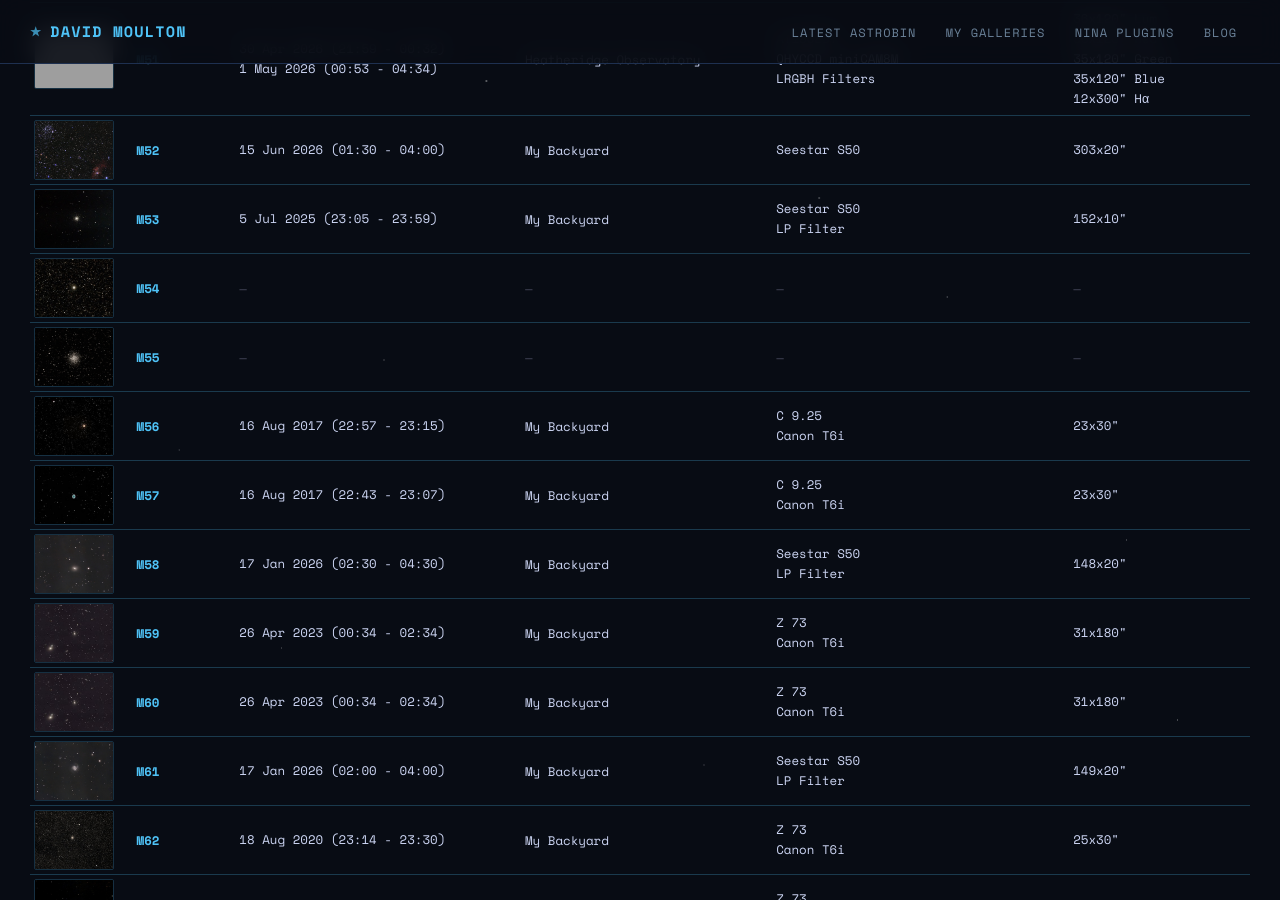
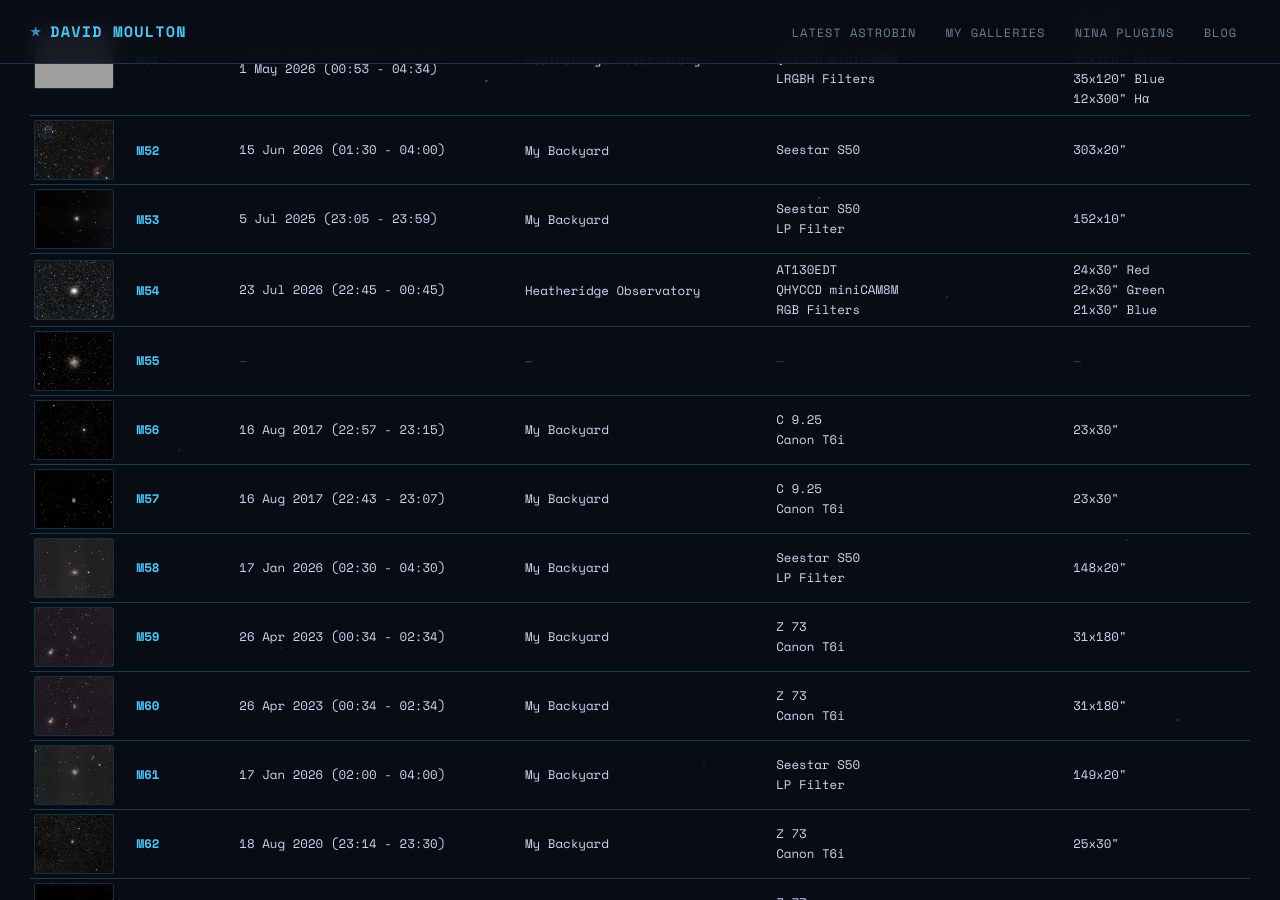
Before and after one commit to dmoulton/dmoulton.github.io, a Jekyll site: the page built from pages/astrophotography/messier-list.html, in a window 1280 px wide and 900 px high, scrolled down 4003 px. Built offline with Jekyll 4.4.1, drawn with Linux system fonts in a browser that asks for light colours; comment, search, counter and statistics services are not loaded; part of the change alters nothing that is shown; grey boxes are pictures that could not be loaded.

Commit message:
replaced m54

```diff
--- a/_data/galleries/messier.yml
+++ b/_data/galleries/messier.yml
@@ -416,10 +416,10 @@ pictures:
     sort_id: 36
     thumbnail: m36-300x200.jpg
     title: M36
-    date:
-    location:
-    equipment:
-    image_info:
+    date: null
+    location: null
+    equipment: null
+    image_info: null
     checked: true
   - filename: m37
     original: m37-6096x4056.jpg
@@ -428,10 +428,10 @@ pictures:
     sort_id: 37
     thumbnail: m37-300x200.jpg
     title: M37
-    date:
-    location:
-    equipment:
-    image_info:
+    date: null
+    location: null
+    equipment: null
+    image_info: null
     checked: true
   - filename: m38
     original: m38-6096x4056.jpg
@@ -440,10 +440,10 @@ pictures:
     sort_id: 38
     thumbnail: m38-300x200.jpg
     title: M38
-    date:
-    location:
-    equipment:
-    image_info:
+    date: null
+    location: null
+    equipment: null
+    image_info: null
     checked: true
   - filename: m39
     original: m39-6024x4022.jpg
@@ -614,16 +614,16 @@ pictures:
     image_info: 152x10"
     checked: true
   - filename: m54
-    original: m54-3840x2160.jpg
+    original: m54-3288x1705.jpg
     sizes:
-      - m54-300x169.jpg
+      - m54-300x156.jpg
     sort_id: 54
-    thumbnail: m54-300x169.jpg
+    thumbnail: m54-300x156.jpg
     title: M54
-    date: ''
-    location: null
-    equipment: null
-    image_info: null
+    date: 23 Jul 2026 (22:45 - 00:45)
+    location: 'Heatheridge Observatory '
+    equipment: AT130EDT | QHYCCD miniCAM8M | RGB Filters
+    image_info: 24x30" Red | 22x30" Green | 21x30" Blue
     checked: true
   - filename: m55
     original: m55-3840x2160.jpg
```
Also changed, not shown: assets/astrophotography/messier/m54-300x156.jpg (added), assets/astrophotography/messier/m54-300x169.jpg (deleted), assets/astrophotography/messier/m54-3288x1705.jpg (added), 1 other file.
